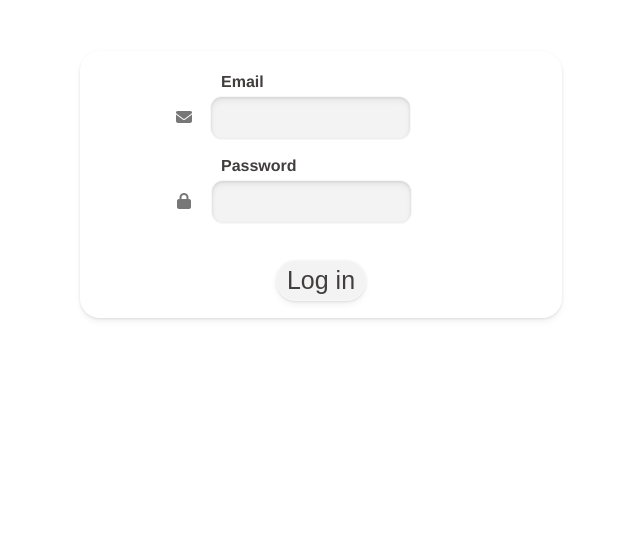
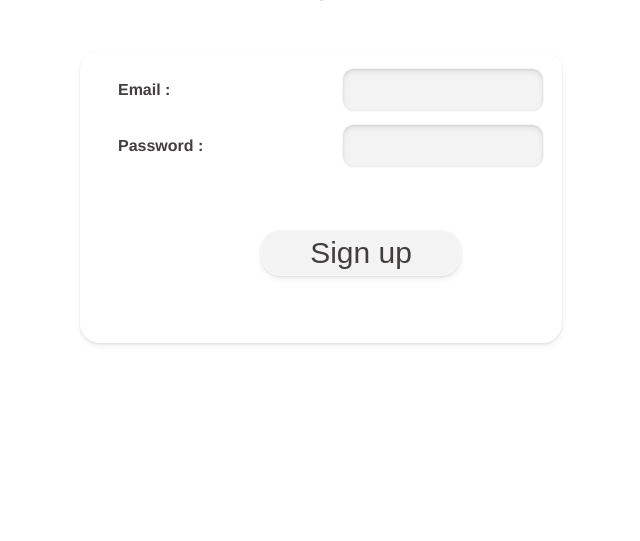
Before and after one commit to zshelali/moodle-like-website, a PHP site: page /login.php in a window 1280 px wide. Shown: the part 155-696 px from the top of the page, without its empty margins (319-959 px from the left). Run offline with PHP 8.4, Linux system fonts and the light colour scheme.

Commit message:
restored

```diff
--- a/login.php
+++ b/login.php
@@ -2,27 +2,18 @@
 $styles = ['register_login_style'];
 include("PageParts/header.php");
 ?>
-    <link rel="stylesheet" href="https://cdnjs.cloudflare.com/ajax/libs/font-awesome/6.4.0/css/all.min.css">
 
 <div class="form-container">
-<h3 class="subtitle">Welcome back</h3>
+<h3 class="subtitle">Log in</h3>
     <form class="reg-log-form" action="?" method="POST"> <!-- action="x.php" method="POST" -->
 
-        <label>Email</label>
-        <div class="input-wrapper">
-            <input type="email" />
-            <i class="fas fa-envelope input-icon"></i>
-        </div>
+        <label>Email :</label>
+        <input type="email" required />
 
-        <label>Password</label>
-        <div class="input-wrapper">
-            <input type="password" />
-            <i class="fas fa-lock input-icon"></i>
-        </div>
+        <label>Password :</label>
+        <input type="password" required />
 
-
-
-        <button type="submit" class="buttonlink submit-reg">Log in</button>
+        <button type="submit" class="startnow buttonlink" class="submit-reg">Sign up</button>
     </form>
 </div>
 
--- a/style/register_login_style.css
+++ b/style/register_login_style.css
@@ -39,6 +39,9 @@
   z-index: 2;
 }
 
+.input-wrapper {
+
+}
 
 /*modifier les zones de texte */
 
@@ -47,7 +50,8 @@
   font-family: Helvetica, Arial, sans-serif;
     width: 45%;
     box-sizing: border-box;
-    padding: 12px 12px 12px 44px;    border: 1px solid rgba(255, 255, 255, 0.3);
+    padding: 12px;
+    border: 1px solid rgba(255, 255, 255, 0.3);
     border-radius: 12px;
     font-size: 16px;
     background-color: #f3f3f3;
```
